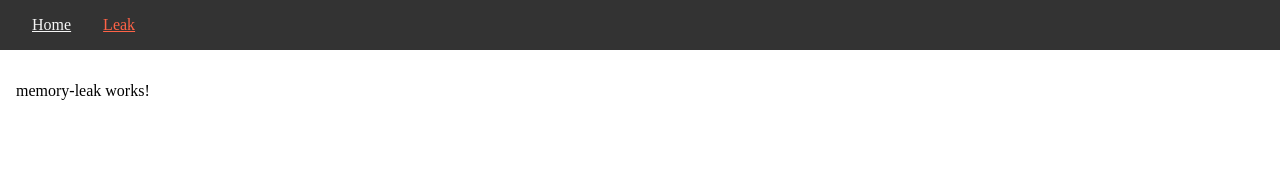
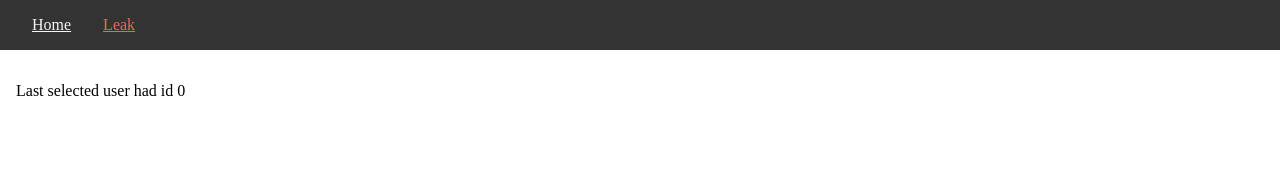
Before and after one commit to lukas-eschstruth/declarative-angular, an Angular app: page /leak in a window 1280 px wide. Shown: the top 172 px of the page. Built offline with nearby package versions, Linux system fonts and the light colour scheme.

Commit message:
add demos for techniques

```diff
--- a/src/app/components/memory-leak/memory-leak.component.html
+++ b/src/app/components/memory-leak/memory-leak.component.html
@@ -1 +1,2 @@
-<p>memory-leak works!</p>
+<p>Last selected user had id {{user?.id ?? '-'}}</p>
+<!-- <p *ngIf="user$ | async as user">Last selected user had id {{user.id}}</p> -->
--- a/src/app/components/memory-leak/memory-leak.component.ts
+++ b/src/app/components/memory-leak/memory-leak.component.ts
@@ -1,15 +1,112 @@
-import { Component, OnInit } from '@angular/core';
+import {Component, OnDestroy, OnInit} from '@angular/core';
+import {Observable, Subject, Subscription} from 'rxjs';
+import {take, takeUntil, tap} from 'rxjs/operators';
+import {User, UserService} from 'src/app/services/user.service';
+import {RandomIntegerGenerator} from 'src/app/utils/random';
 
 @Component({
   selector: 'app-memory-leak',
   templateUrl: './memory-leak.component.html',
   styleUrls: ['./memory-leak.component.scss']
 })
-export class MemoryLeakComponent implements OnInit {
+// // ### Naive Version without unsubscribe logic
+// export class MemoryLeakComponent implements OnInit, OnDestroy {
+//   user?: User;
+//   instanceId = new RandomIntegerGenerator(999).next();
 
-  constructor() { }
+//   constructor(private userService: UserService) {}
 
-  ngOnInit(): void {
+//   ngOnInit() {
+//     console.log(`[MemoryLeakComponent ${this.instanceId}]: ngOnInit`)
+
+//     this.userService.user$.subscribe(user => {
+//       console.log(`[MemoryLeakComponent ${this.instanceId}]: new user with id ${user.id}`)
+//       this.user = user;
+//     })
+//   }
+
+//   ngOnDestroy() {
+//     console.log(`[MemoryLeakComponent ${this.instanceId}]: ngOnDestroy`)
+//   }
+// }
+// // ### Version with manual unsubscribe
+// export class MemoryLeakComponent implements OnInit, OnDestroy {
+//   user?: User;
+//   instanceId = new RandomIntegerGenerator(999).next();
+//   subscription?: Subscription;
+
+//   constructor(private userService: UserService) {}
+
+//   ngOnInit() {
+//     console.log(`[MemoryLeakComponent ${this.instanceId}]: ngOnInit`)
+
+//     this.subscription = this.userService.user$.subscribe(user => {
+//       console.log(`[MemoryLeakComponent ${this.instanceId}]: new user with id ${user.id}`)
+//       this.user = user;
+//     })
+//   }
+
+//   ngOnDestroy() {
+//     console.log(`[MemoryLeakComponent ${this.instanceId}]: ngOnDestroy`);
+//     this.subscription?.unsubscribe();
+//   }
+// }
+// // ### Version with automatic unsubscribe
+// export class MemoryLeakComponent implements OnInit, OnDestroy {
+//   user?: User;
+//   instanceId = new RandomIntegerGenerator(999).next();
+//   private componentDestroyed$ = new Subject<void>();
+
+//   constructor(private userService: UserService) {}
+
+//   ngOnInit() {
+//     console.log(`[MemoryLeakComponent ${this.instanceId}]: ngOnInit`)
+
+//     this.userService.user$.pipe(takeUntil(this.componentDestroyed$)).subscribe(user => {
+//       console.log(`[MemoryLeakComponent ${this.instanceId}]: new user with id ${user.id}`)
+//       this.user = user;
+//     })
+//   }
+
+//   ngOnDestroy() {
+//     console.log(`[MemoryLeakComponent ${this.instanceId}]: ngOnDestroy`);
+//     this.componentDestroyed$.next();
+//   }
+// }
+// ### Version with just one take
+export class MemoryLeakComponent implements OnInit, OnDestroy {
+  user?: User;
+  instanceId = new RandomIntegerGenerator(999).next();
+
+  constructor(private userService: UserService) {}
+
+  ngOnInit() {
+    console.log(`[MemoryLeakComponent ${this.instanceId}]: ngOnInit`)
+
+    this.userService.user$.pipe(take(1)).subscribe(user => {
+      console.log(`[MemoryLeakComponent ${this.instanceId}]: new user with id ${user.id}`)
+      this.user = user;
+    })
   }
 
+  ngOnDestroy() {
+    console.log(`[MemoryLeakComponent ${this.instanceId}]: ngOnDestroy`);
+  }
 }
+// // ### Version with async pipe
+// export class MemoryLeakComponent implements OnInit, OnDestroy {
+//   instanceId = new RandomIntegerGenerator(999).next();
+//   user$: Observable<User> =  this.userService.user$.pipe(tap(user => {
+//     console.log(`[MemoryLeakComponent ${this.instanceId}]: new user with id ${user.id}`)
+//   }));
+
+//   constructor(private userService: UserService) {}
+
+//   ngOnInit() {
+//     console.log(`[MemoryLeakComponent ${this.instanceId}]: ngOnInit`)
+//   }
+
+//   ngOnDestroy() {
+//     console.log(`[MemoryLeakComponent ${this.instanceId}]: ngOnDestroy`);
+//   }
+// }
```
